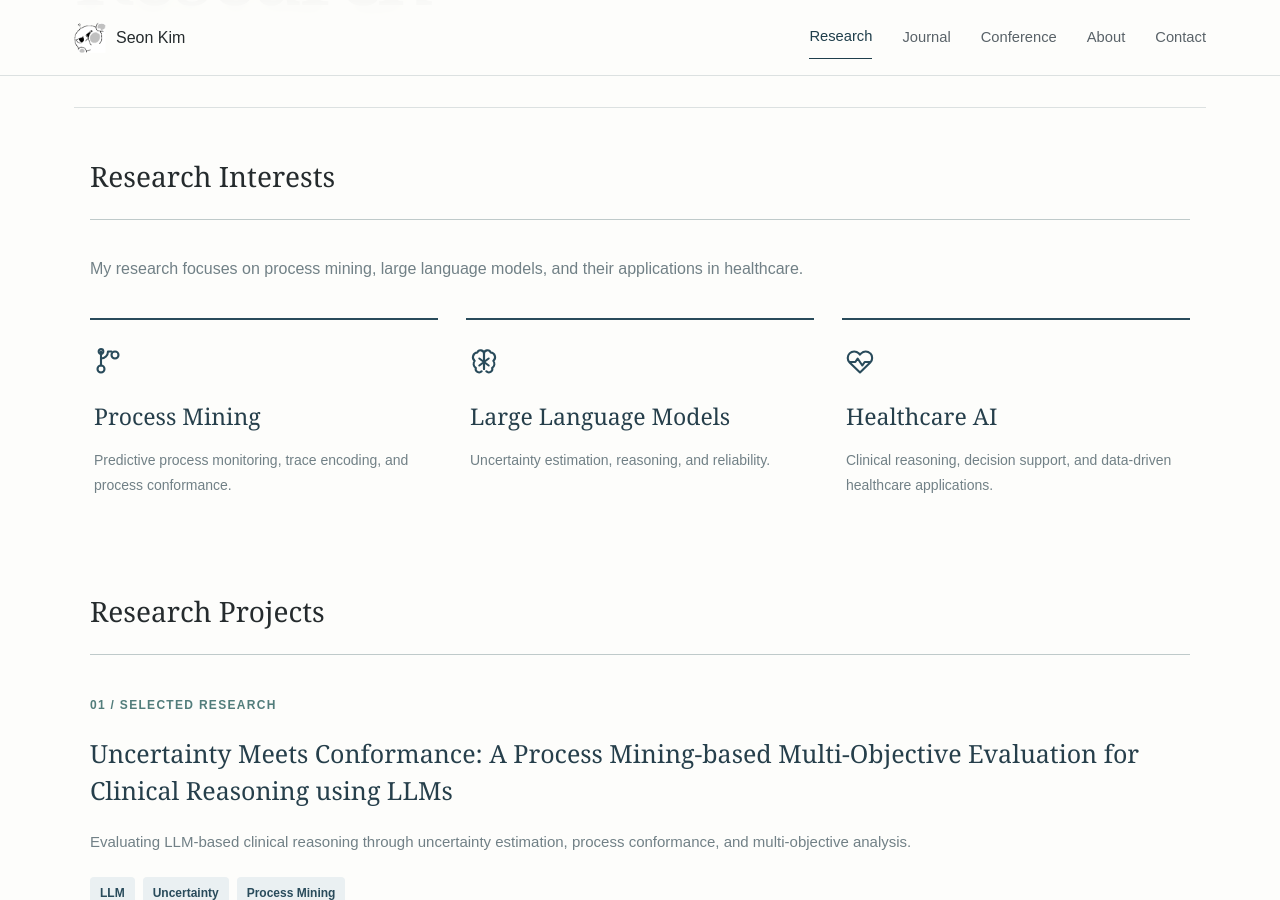
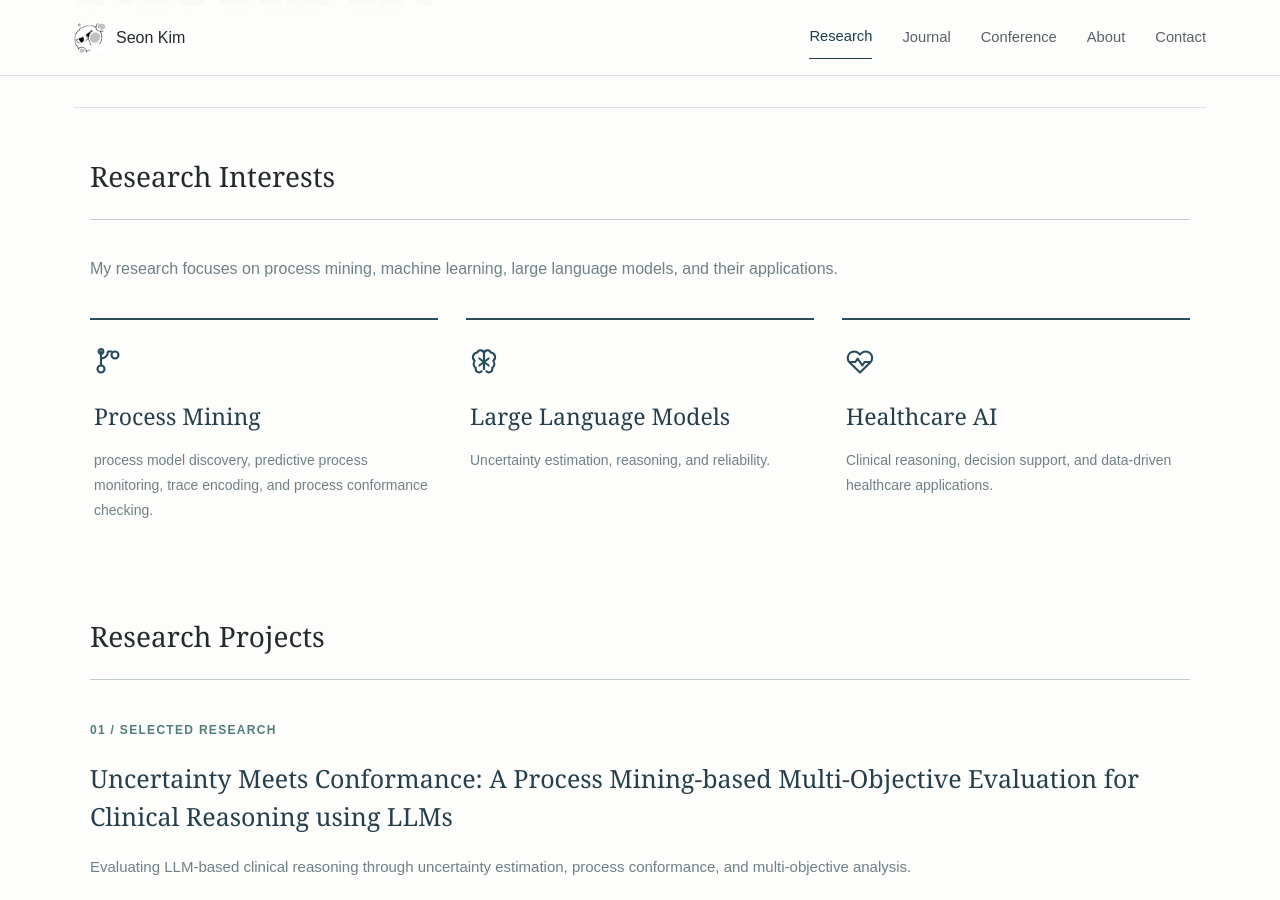
Before and after one commit to KSO012/KSO012.github.io, a Jekyll site: the page built from research.md, in a window 1280 px wide and 900 px high, scrolled down 305 px. Built offline with Jekyll 4.4.1, drawn with Linux system fonts in a browser that asks for light colours.

Commit message:
Update research.md

```diff
--- a/research.md
+++ b/research.md
@@ -24,8 +24,7 @@ permalink: /research/
     </div>
 
     <p class="research-intro">
-      My research focuses on process mining, large language
-      models, and their applications in healthcare.
+      My research focuses on process mining, machine learning, large language models, and their applications.
     </p>
 
     <div class="research-interests">
@@ -49,8 +48,7 @@ permalink: /research/
         <h3>Process Mining</h3>
 
         <p>
-          Predictive process monitoring, trace encoding,
-          and process conformance.
+          process model discovery, predictive process monitoring, trace encoding, and process conformance checking.
         </p>
 
       </div>
```
